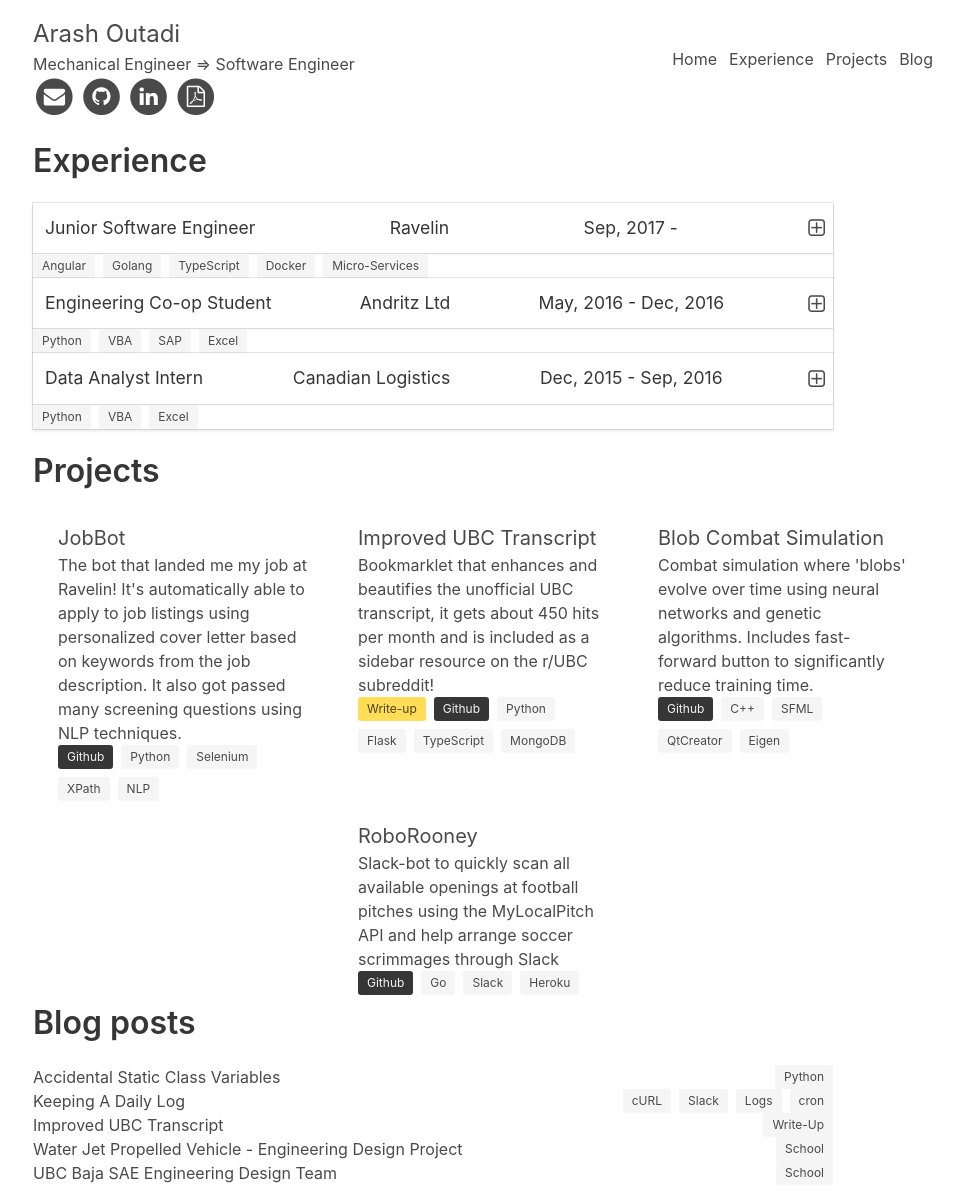
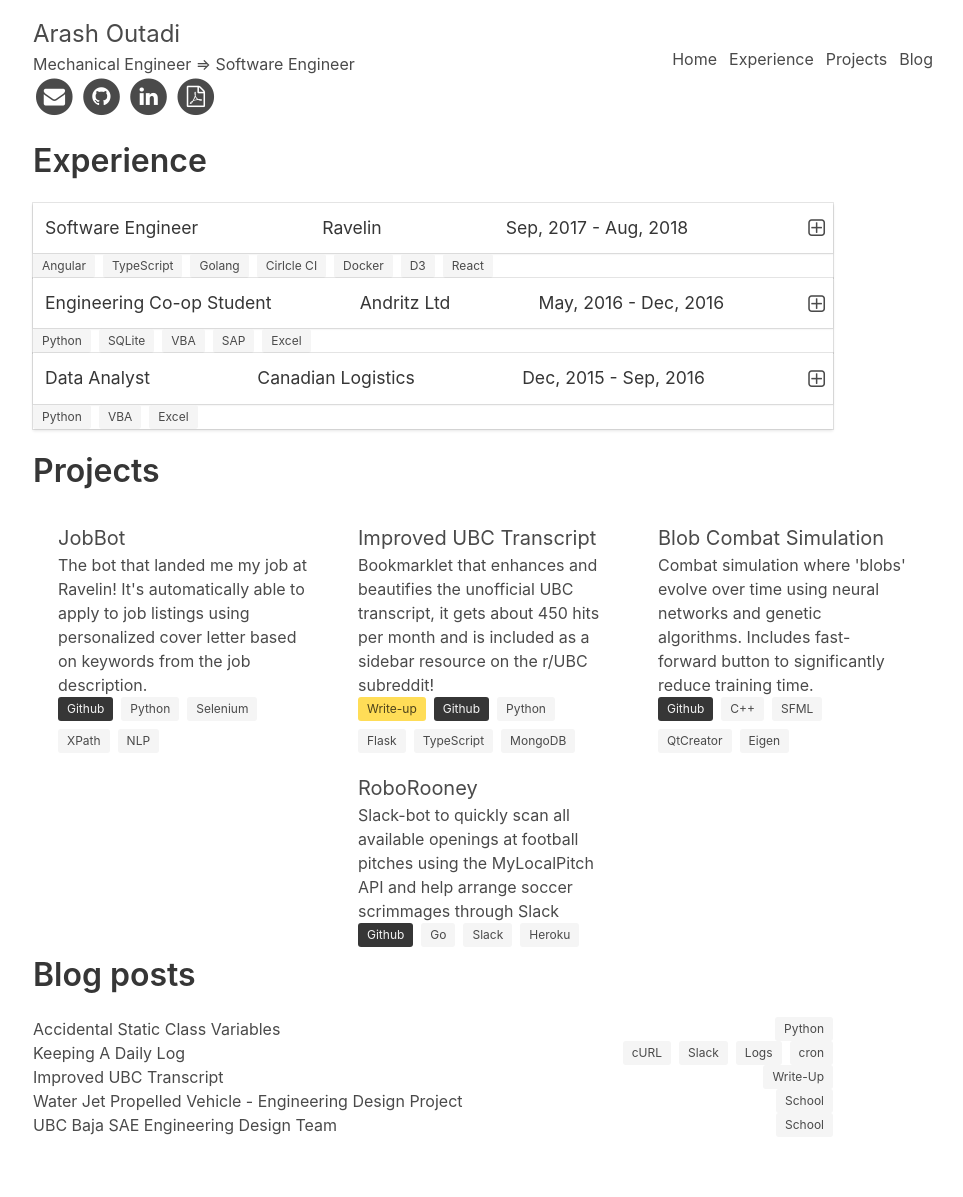
Before and after one commit to arashout/arashout.site, a Jekyll site: the page built from index.html, in a window 1280 px wide. Shown: the whole page, without its empty margins (157-1120 px from the left). Built offline with Jekyll 4.4.1, drawn with Linux system fonts in a browser that asks for light colours; after the commit the page ends 1149 px from its top, so only the background shows below that; some of the changed lines change nothing that is shown.

Commit message:
Update resume

```diff
--- a/_data/resume.yaml
+++ b/_data/resume.yaml
@@ -9,10 +9,10 @@
   location:
     address: null
     postalCode: null
-    city: London
-    countryCode: GB
-    region: London
-    regionCode: null
+    city: Vancouver
+    countryCode: CA
+    region: British Columbia
+    regionCode: BC
   htmlTitle: Mechanical Engineer &rArr; Software Engineer
 profiles:
   - website: Gmail
@@ -45,56 +45,45 @@
       <i class="fa fa-file-pdf-o fa-stack-1x fa-inverse"></i> </span> </a>
 experiences:
   - company: Ravelin
-    position: Junior Software Engineer
+    position: Software Engineer
     startDate: 2017-09-12T00:00:00.000Z
-    endDate:
+    endDate: 2018-08-17T00:00:00.000Z
+    summary:
+          Full stack engineer primarily developing and maintaining customer facing
+          dashboard built with Angular and powered by Go micro-services
     highlights:
-      - >-
-        Full stack engineer who primarily works on the client facing dashboard
-        built with TypeScript, AngularJS and powered by Go micro-services.
-      - >-
-        Resolved 50+ JIRA tickets implementing new features, refactoring legacy code
-        and solving bugs while following sounds software engineering practices.
-      - >-
-        Wrote extensive unit tests and integration tests for both backend and
-        frontend components.
-
+      - Adding end-to-end tests to Angular dashboard to catch regressions during critical user paths
+      - Upgrading various parts of CI pipeline to ultimately reduce build times by 50%
+      - Improved/implemented many new features of graph visualizations, including closest neighbors highlighting and various filters
+      - Built a critical chrome extension used daily by the sales team for prospecting
     technologies:
       - Angular
+      - TypeScript
       - Golang
-      - TypeScript
+      - Cirlcle CI
       - Docker
-      - Micro-Services
+      - D3
+      - React
   - company: Andritz Ltd
     position: Engineering Co-op Student
-    startDate: 2016-05-01T00:00:00.000Z
+    startDate: 2016-05-22T00:00:00.000Z
     endDate: 2016-12-20T00:00:00.000Z
     highlights:
-      - >-
-        Using SAP API and VBA created a suite of Excel tools for Project
-        Managers saving them 10 hours every week
-      - >-
-        Developed Python database app with SQLite to reduce time searching for
-        SAP materials by 50%
+      - Created a suite of Excel tools saving PMs 10 hours every week
+      - Significantly reduced time spent searching for SAP materials with small database app
     technologies:
       - Python
+      - SQLite
       - VBA
       - SAP
       - Excel
   - company: Canadian Logistics
-    position: Data Analyst Intern
+    position: Data Analyst
     startDate: 2015-12-27T00:00:00.000Z
     endDate: 2016-09-05T00:00:00.000Z
     highlights:
-      - >-
-        Replaced manual processes with Python to efficiently consolidate all
-        daily incoming data, saving 2 hours per day
-      - >-
-        Improved hiring practices by analyzing compiled data to demonstrate the
-        low retention rates associated with hiring through labor agencies
-      - >-
-        Utilized Excel pivot tables to summarize, categorize, and present data
-        allowing the owner to make informed decisions about company operations
+      - Automated daily manual processing task saving 2 hours per day
+      - Improved hiring practices through visualization of low retention rates associated with certain labor agencies
     technologies:
       - Python
       - VBA
@@ -115,8 +104,7 @@
     summary: >-
       The bot that landed me my job at Ravelin! It's automatically able
       to apply to job listings using personalized cover letter based on
-      keywords from the job description. It also got passed many
-      screening questions using NLP techniques.
+      keywords from the job description.
     technologies:
       - Python
       - Selenium
```
Also changed, not shown: 1 other file.
